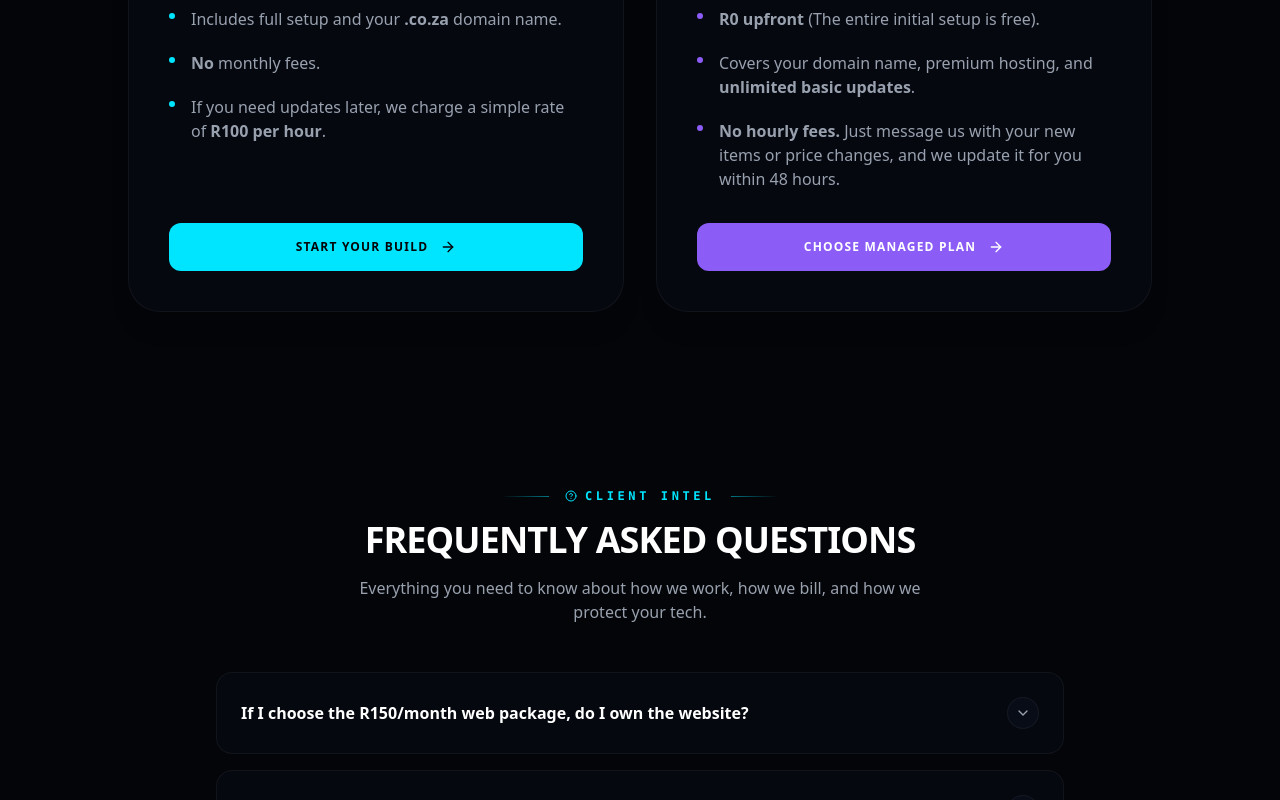
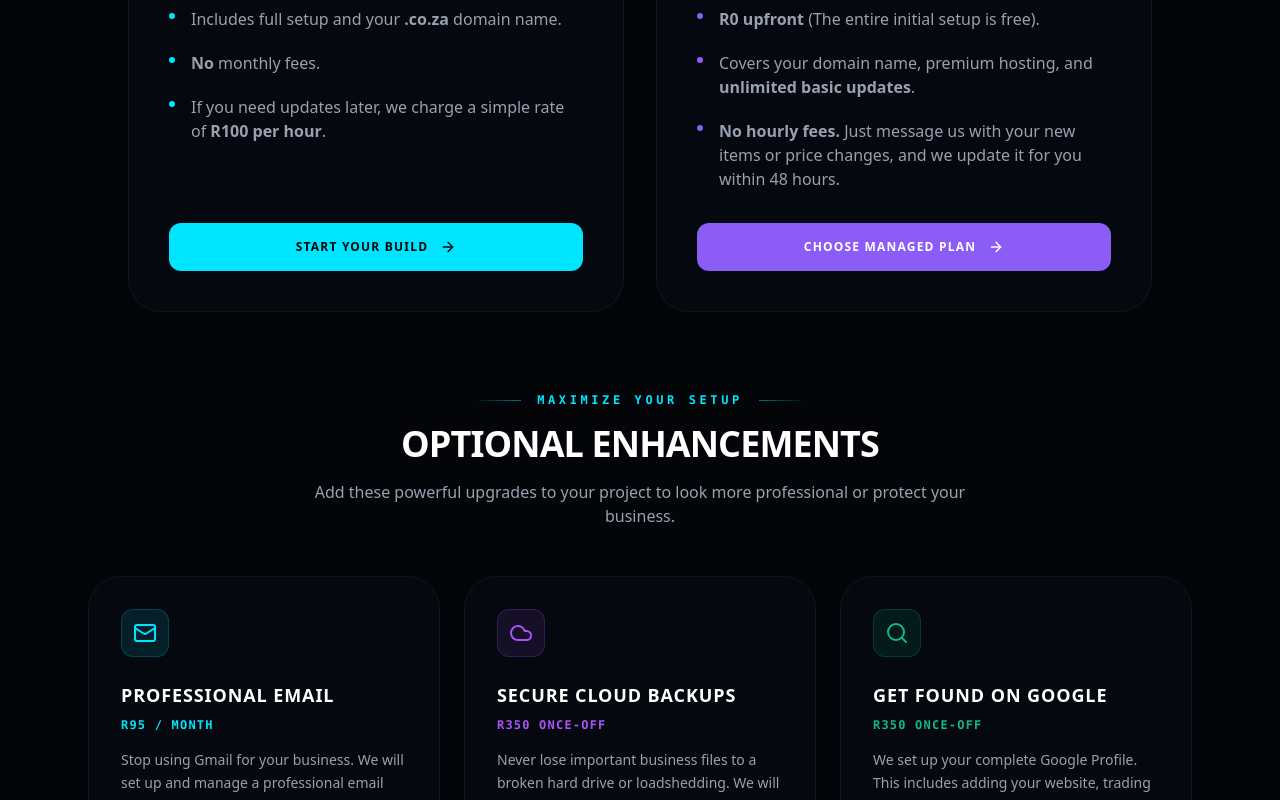
Before and after one commit to rudimouton2006-wq/the-mouton-hub, a Next.js app: page / in a window 1280 px wide. Shown: the part 2000-2800 px from the top of the page. Built offline with nearby package versions, Linux system fonts and the light colour scheme.

Commit message:
Feature: Replaced Logo Design with Secure Cloud Backups

```diff
--- a/app/page.tsx
+++ b/app/page.tsx
@@ -2,7 +2,7 @@
 
 import { motion, Variants } from "framer-motion";
 import Link from "next/link";
-import { ArrowRight, ShieldCheck, Zap, Server, Activity, Globe } from "lucide-react";
+import { ArrowRight, ShieldCheck, Zap, Server, Activity, Globe, Mail, Cloud, Search } from "lucide-react";
 import FAQ from "./components/FAQ";
 
 // ---------------------------------------------------------
@@ -54,7 +54,6 @@ const containerVariants: Variants = {
   }
 };
 
-// Removed blur filters; using only GPU-friendly transform/opacity
 const itemVariants: Variants = {
   hidden: { opacity: 0, y: 20 },
   visible: {
@@ -72,9 +71,7 @@ export default function HomePage() {
       {/* STATIC AMBIENT BACKGROUND (ZERO CPU USAGE) */}
       {/* --------------------------------------------------------- */}
       <div className="absolute inset-0 z-0 pointer-events-none transform-gpu">
-        {/* Subtle top gradient */}
         <div className="absolute top-0 left-1/2 -translate-x-1/2 w-full max-w-[1000px] h-[500px] bg-gradient-to-b from-[#00E5FF]/5 via-[#2563EB]/5 to-transparent blur-3xl opacity-50" />
-        {/* Minimal grid lines */}
         <div className="absolute inset-0 bg-[linear-gradient(rgba(255,255,255,0.02)_1px,transparent_1px),linear-gradient(90deg,rgba(255,255,255,0.02)_1px,transparent_1px)] bg-[size:4rem_4rem] [mask-image:linear-gradient(to_bottom,black_0%,transparent_60%)]" />
       </div>
 
@@ -250,6 +247,92 @@ export default function HomePage() {
       </section>
 
       {/* --------------------------------------------------------- */}
+      {/* OPTIONAL UPGRADES & ADD-ONS */}
+      {/* --------------------------------------------------------- */}
+      <motion.section
+        initial="hidden"
+        whileInView="visible"
+        viewport={{ once: true, margin: "-100px" }}
+        variants={containerVariants}
+        className="w-full max-w-6xl mx-auto px-4 sm:px-6 mb-20 z-10 relative will-change-transform"
+      >
+        <div className="flex flex-col items-center text-center mb-12">
+          <div className="inline-flex items-center justify-center mb-4">
+            <div className="h-px w-12 bg-gradient-to-r from-transparent to-[#00E5FF] mr-4 opacity-50" />
+            <span className="text-[10px] sm:text-xs font-mono text-[#00E5FF] tracking-[0.3em] uppercase font-bold">
+              Maximize Your Setup
+            </span>
+            <div className="h-px w-12 bg-gradient-to-l from-transparent to-[#00E5FF] ml-4 opacity-50" />
+          </div>
+          <h2 className="text-3xl md:text-4xl font-black uppercase tracking-tight text-white mb-4">
+            Optional Enhancements
+          </h2>
+          <p className="text-gray-400 text-sm md:text-base font-medium max-w-2xl">
+            Add these powerful upgrades to your project to look more professional or protect your business.
+          </p>
+        </div>
+
+        <div className="grid grid-cols-1 md:grid-cols-3 gap-6">
+
+          {/* ADD-ON 1: BUSINESS EMAIL */}
+          <motion.div
+            variants={itemVariants}
+            className="group relative flex flex-col bg-[#05080F] border border-white/5 hover:border-[#00E5FF]/40 rounded-[2rem] p-8 shadow-lg transition-all duration-300 transform-gpu hover:-translate-y-2 overflow-hidden"
+          >
+            <div className="w-12 h-12 rounded-xl bg-[#00E5FF]/10 flex items-center justify-center border border-[#00E5FF]/20 mb-6">
+              <Mail className="w-6 h-6 text-[#00E5FF]" />
+            </div>
+            <h3 className="text-lg font-black uppercase tracking-wider text-white mb-2">Professional Email</h3>
+            <span className="text-xs font-mono text-[#00E5FF] font-bold tracking-widest uppercase mb-4 block">R95 / Month</span>
+            <p className="text-gray-400 text-sm leading-relaxed font-medium mb-8 flex-grow">
+              Stop using Gmail for your business. We will set up and manage a professional email address (like info@yourbusiness.co.za) so you look 100% credible.
+            </p>
+            <Link href="/ticket?service=email" className="flex items-center gap-2 text-xs font-bold uppercase tracking-widest text-gray-500 hover:text-[#00E5FF] transition-colors mt-auto">
+              Request Setup <ArrowRight className="w-4 h-4" />
+            </Link>
+          </motion.div>
+
+          {/* ADD-ON 2: SECURE CLOUD BACKUPS */}
+          <motion.div
+            variants={itemVariants}
+            className="group relative flex flex-col bg-[#05080F] border border-white/5 hover:border-[#A855F7]/40 rounded-[2rem] p-8 shadow-lg transition-all duration-300 transform-gpu hover:-translate-y-2 overflow-hidden"
+          >
+            <div className="absolute inset-0 bg-gradient-to-b from-[#A855F7]/5 to-transparent opacity-0 group-hover:opacity-100 transition-opacity duration-500 pointer-events-none" />
+            <div className="w-12 h-12 rounded-xl bg-[#A855F7]/10 flex items-center justify-center border border-[#A855F7]/20 mb-6 group-hover:scale-110 transition-transform duration-500">
+              <Cloud className="w-6 h-6 text-[#A855F7]" />
+            </div>
+            <h3 className="text-lg font-black uppercase tracking-wider text-white mb-2">Secure Cloud Backups</h3>
+            <span className="text-xs font-mono text-[#A855F7] font-bold tracking-widest uppercase mb-4 block">R350 Once-off</span>
+            <p className="text-gray-400 text-sm leading-relaxed font-medium mb-8 flex-grow">
+              Never lose important business files to a broken hard drive or loadshedding. We will set up automated, silent cloud backups for your main work computers.
+            </p>
+            <Link href="/ticket?service=backup" className="flex items-center gap-2 text-xs font-bold uppercase tracking-widest text-gray-500 hover:text-[#A855F7] transition-colors mt-auto relative z-10">
+              Protect My Data <ArrowRight className="w-4 h-4" />
+            </Link>
+          </motion.div>
+
+          {/* ADD-ON 3: GOOGLE SEO */}
+          <motion.div
+            variants={itemVariants}
+            className="group relative flex flex-col bg-[#05080F] border border-white/5 hover:border-[#10B981]/40 rounded-[2rem] p-8 shadow-lg transition-all duration-300 transform-gpu hover:-translate-y-2 overflow-hidden"
+          >
+            <div className="w-12 h-12 rounded-xl bg-[#10B981]/10 flex items-center justify-center border border-[#10B981]/20 mb-6">
+              <Search className="w-6 h-6 text-[#10B981]" />
+            </div>
+            <h3 className="text-lg font-black uppercase tracking-wider text-white mb-2">Get Found On Google</h3>
+            <span className="text-xs font-mono text-[#10B981] font-bold tracking-widest uppercase mb-4 block">R350 Once-off</span>
+            <p className="text-gray-400 text-sm leading-relaxed font-medium mb-8 flex-grow">
+              We set up your complete Google Profile. This includes adding your website, trading hours, location, contact details, and uploading your logo so local clients find you easily.
+            </p>
+            <Link href="/ticket?service=google" className="flex items-center gap-2 text-xs font-bold uppercase tracking-widest text-gray-500 hover:text-[#10B981] transition-colors mt-auto">
+              Request Setup <ArrowRight className="w-4 h-4" />
+            </Link>
+          </motion.div>
+
+        </div>
+      </motion.section>
+
+      {/* --------------------------------------------------------- */}
       {/* FAQ COMPONENT */}
       {/* --------------------------------------------------------- */}
       <FAQ />
--- a/app/services/page.tsx
+++ b/app/services/page.tsx
@@ -2,7 +2,7 @@
 
 import { motion, Variants } from "framer-motion";
 import Link from "next/link";
-import { ArrowRight, ShieldCheck, Server, Network, Wrench, Globe, Cpu, Mail, Search, Briefcase, Activity, BadgePercent, Clock, PenTool, MessageCircle, Layers } from "lucide-react";
+import { ArrowRight, ShieldCheck, Server, Network, Wrench, Globe, Cpu, Mail, Search, Briefcase, Activity, BadgePercent, Clock, MessageCircle, Layers, Cloud } from "lucide-react";
 
 // ---------------------------------------------------------
 // DATA: CORE SERVICES
@@ -284,7 +284,7 @@ export default function ServicesPage() {
             Optional Enhancements
           </h2>
           <p className="text-gray-400 text-sm md:text-base font-medium max-w-2xl">
-            Add these powerful upgrades to your project to look more professional or attract more local customers.
+            Add these powerful upgrades to your project to look more professional or protect your business.
           </p>
         </div>
 
@@ -308,21 +308,22 @@ export default function ServicesPage() {
             </Link>
           </motion.div>
 
-          {/* ADD-ON 2: LOGO DESIGN */}
+          {/* ADD-ON 2: SECURE CLOUD BACKUPS */}
           <motion.div
             variants={itemVariants}
             className="group relative flex flex-col bg-[#05080F] border border-white/5 hover:border-[#A855F7]/40 rounded-[2rem] p-8 shadow-lg transition-all duration-300 transform-gpu hover:-translate-y-2 overflow-hidden"
           >
-            <div className="w-12 h-12 rounded-xl bg-[#A855F7]/10 flex items-center justify-center border border-[#A855F7]/20 mb-6">
-              <PenTool className="w-6 h-6 text-[#A855F7]" />
+            <div className="absolute inset-0 bg-gradient-to-b from-[#A855F7]/5 to-transparent opacity-0 group-hover:opacity-100 transition-opacity duration-500 pointer-events-none" />
+            <div className="w-12 h-12 rounded-xl bg-[#A855F7]/10 flex items-center justify-center border border-[#A855F7]/20 mb-6 group-hover:scale-110 transition-transform duration-500">
+              <Cloud className="w-6 h-6 text-[#A855F7]" />
             </div>
-            <h3 className="text-lg font-black uppercase tracking-wider text-white mb-2">Custom Logo Design</h3>
-            <span className="text-xs font-mono text-[#A855F7] font-bold tracking-widest uppercase mb-4 block">R450 Once-off</span>
+            <h3 className="text-lg font-black uppercase tracking-wider text-white mb-2">Secure Cloud Backups</h3>
+            <span className="text-xs font-mono text-[#A855F7] font-bold tracking-widest uppercase mb-4 block">R350 Once-off</span>
             <p className="text-gray-400 text-sm leading-relaxed font-medium mb-8 flex-grow">
-              A great business needs a great look. We will design a high-quality, modern logo for your brand to make you stand out from the competition.
+              Never lose important business files to a broken hard drive or loadshedding. We will set up automated, silent cloud backups for your main work computers.
             </p>
-            <Link href="/ticket?service=logo" className="flex items-center gap-2 text-xs font-bold uppercase tracking-widest text-gray-500 hover:text-[#A855F7] transition-colors mt-auto">
-              Request Design <ArrowRight className="w-4 h-4" />
+            <Link href="/ticket?service=backup" className="flex items-center gap-2 text-xs font-bold uppercase tracking-widest text-gray-500 hover:text-[#A855F7] transition-colors mt-auto relative z-10">
+              Protect My Data <ArrowRight className="w-4 h-4" />
             </Link>
           </motion.div>
 
--- a/app/ticket/page.tsx
+++ b/app/ticket/page.tsx
@@ -2,7 +2,7 @@
 
 import { useState, FormEvent, useEffect, Suspense } from "react";
 import { motion, AnimatePresence, Variants } from "framer-motion";
-import { Send, Terminal, ShieldCheck, CheckCircle, XCircle, ArrowLeft, Activity, Server, Globe, Layers, Network, Wrench, User, Mail, AlignLeft, ArrowRight, Briefcase, Search, PenTool, MapPin, MessageCircle } from "lucide-react";
+import { Send, Terminal, ShieldCheck, CheckCircle, XCircle, ArrowLeft, Activity, Server, Globe, Layers, Network, Wrench, User, Mail, AlignLeft, ArrowRight, Briefcase, Search, Cloud, MapPin, MessageCircle } from "lucide-react";
 import Link from "next/link";
 import { useSearchParams } from "next/navigation";
 
@@ -27,7 +27,7 @@ const HARDWARE_SERVICES = [
 const WEB_SERVICES = [
   { id: "web-dev", label: "Website Design", desc: "Professional landing pages and sites.", icon: Globe, color: "text-[#8B5CF6]" },
   { id: "email", label: "Professional Email", desc: "Business email setup (R95/month).", icon: Mail, color: "text-[#8B5CF6]" },
-  { id: "logo", label: "Custom Logo Design", desc: "Premium brand design (R450).", icon: PenTool, color: "text-[#8B5CF6]" },
+  { id: "backup", label: "Secure Cloud Backups", desc: "Automated data protection (R350).", icon: Cloud, color: "text-[#8B5CF6]" },
   { id: "google", label: "Google SEO Setup", desc: "Get found on local search (R350).", icon: Search, color: "text-[#8B5CF6]" },
 ];
 
@@ -88,7 +88,7 @@ function SmartTicketForm() {
         "pc-build": "Custom PC Assembly",
         "retainer": "Takumi Business Retainer",
         "email": "Professional Email Setup",
-        "logo": "Custom Logo Design",
+        "backup": "Secure Cloud Backups",
         "google": "Google SEO Setup",
         "dropoff": "Hardware Drop-Off",
         "onsite": "On-Site Deployment"
@@ -97,7 +97,7 @@ function SmartTicketForm() {
       const templateMap: Record<string, string> = {
         "retainer": "I am interested in applying for The Takumi Retainer (R450/month) for my business. Please contact me to set this up.",
         "email": "I would like to set up a Professional Business Email (R95/month).",
-        "logo": "I need a custom logo designed for my project/business.",
+        "backup": "I would like to set up Secure Cloud Backups to protect my business data.",
         "google": "I would like to get my business listed and optimized on Google.",
         "pc-build": "I have my own parts and need a custom PC assembled with professional cable management.",
         "network": "I am requesting an on-site deployment for an internet/network setup.",
```
